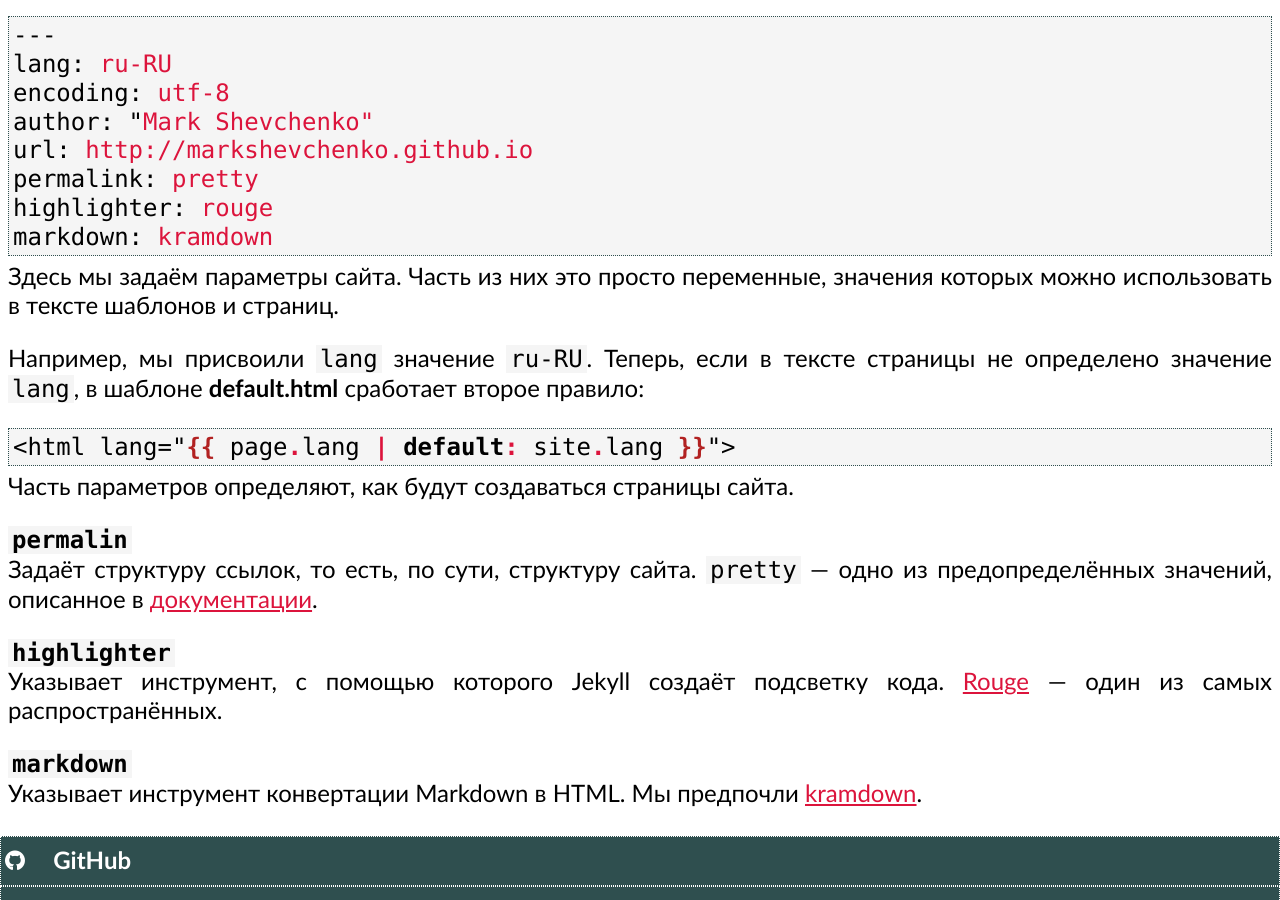
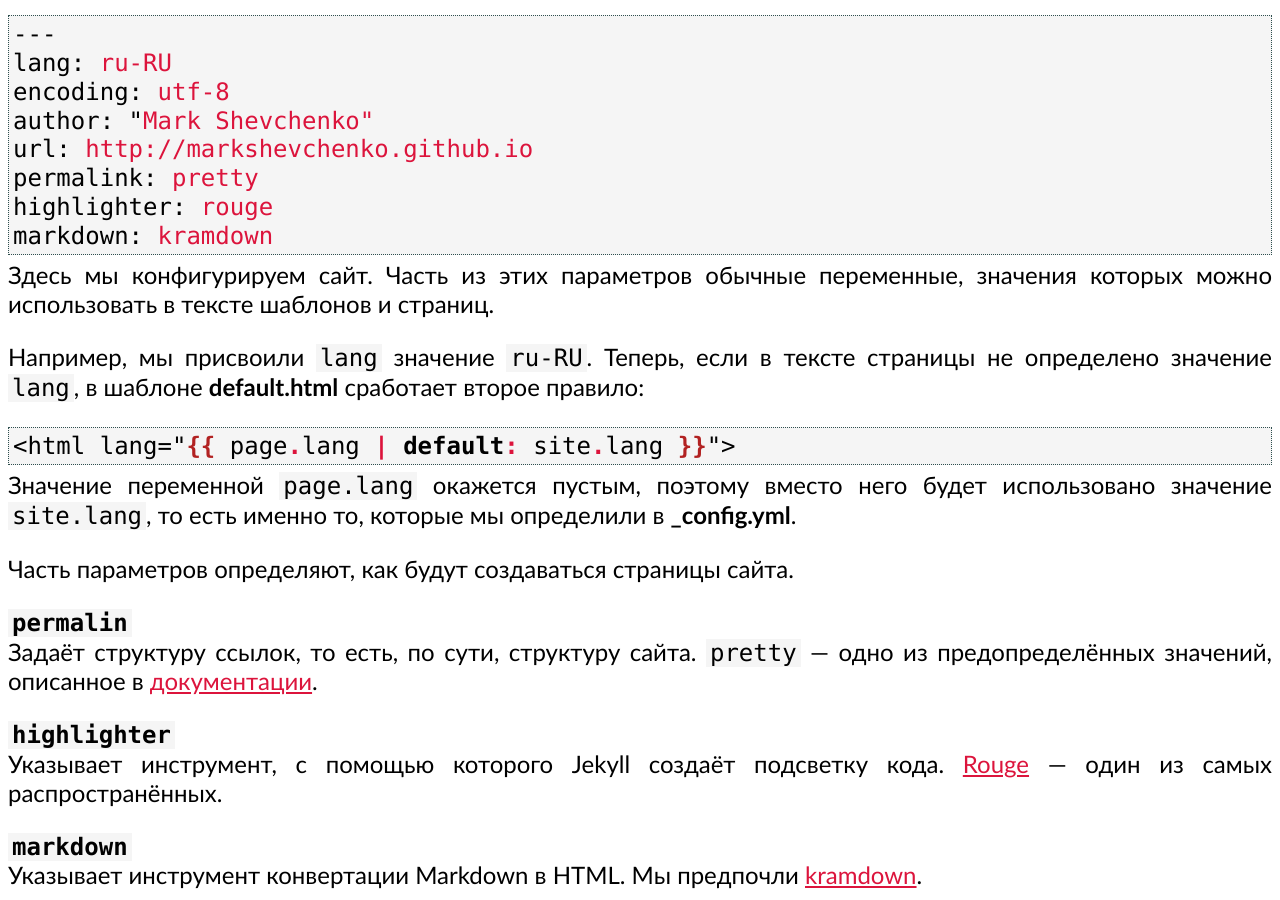
Before and after one commit to markshevchenko/markshevchenko.github.io, a Jekyll site: the page built from articles/github-pages.md, in a window 1280 px wide and 900 px high, scrolled down 2427 px. Built offline with Jekyll 4.4.1, drawn with Linux system fonts in a browser that asks for light colours; some web fonts are replaced; our own code applies the rules of GitHub Pages for plain Markdown files; comment, search, counter and statistics services are not loaded.

Commit message:
И ещё подправил.

````diff
--- a/articles/github-pages.md
+++ b/articles/github-pages.md
@@ -86,7 +86,7 @@ excerpt: От Ады до наших дней
 
 ## Конфигурация сайта
 
-Создадим в корне репозитория файл `_config.yml`:
+Создадим в корне репозитория файл **_config.yml**:
 
 ```yaml
 ---
@@ -99,8 +99,7 @@ highlighter: rouge
 markdown: kramdown
 ```
 
-Здесь мы задаём параметры сайта. Часть из них это просто переменные, значения которых можно использовать в тексте
-шаблонов и страниц.
+Здесь мы конфигурируем сайт. Часть из этих параметров обычные переменные, значения которых можно использовать в тексте шаблонов и страниц.
 
 Например, мы присвоили `lang` значение `ru-RU`. Теперь, если в тексте страницы не определено значение `lang`, в шаблоне **default.html** сработает второе правило:
 
@@ -109,6 +108,8 @@ markdown: kramdown
 <html lang="{{ page.lang | default: site.lang }}">
 ```
 {% endraw %}
+
+Значение переменной `page.lang` окажется пустым, поэтому вместо него будет использовано значение `site.lang`, то есть именно то, которые мы определили в **_config.yml**.
 
 Часть параметров определяют, как будут создаваться страницы сайта.
 
````
